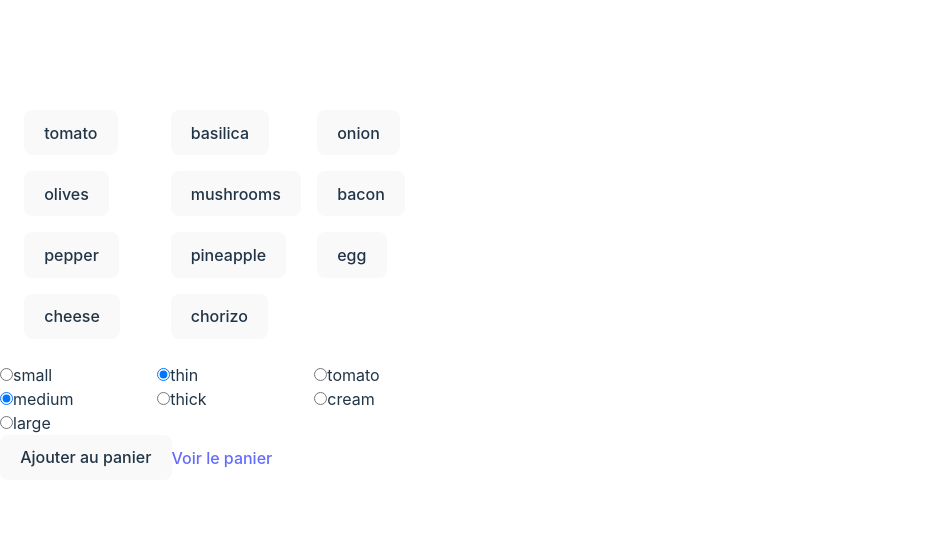
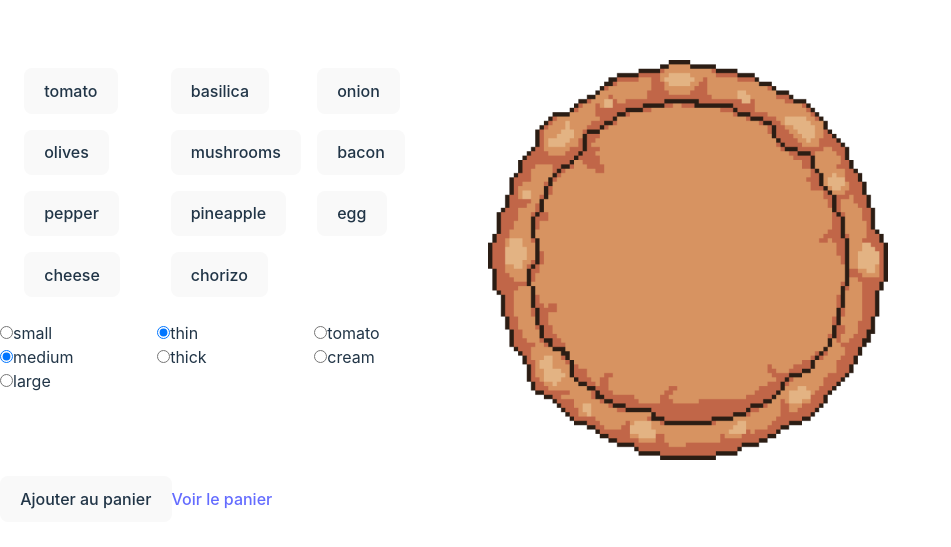
Before and after one commit to LedruRomane/pizza, a React (Vite) app: page / in a window 1280 px wide. Shown: the part 117-664 px from the top of the page, without its empty margins (0-951 px from the left). Built offline with nearby package versions, Linux system fonts and the light colour scheme; what i18n-js would draw is missing.

Commit message:
Started preview with img

```diff
--- a/src/models/type/type.ts
+++ b/src/models/type/type.ts
@@ -35,3 +35,16 @@ export enum Topping {
   CHEESE = 'cheese',
   CHORIZO = 'chorizo'
 }
+
+export const sortedToppings = [
+  Topping.TOMATO,
+  Topping.ONION,
+  Topping.MUSHROOMS,
+  Topping.CHORIZO,
+  Topping.CHEESE,
+  Topping.PEPPER,
+  Topping.EGG,
+  Topping.BACON,
+  Topping.BASILICA,
+  Topping.OLIVES,
+]
--- a/src/pages/CartPage.tsx
+++ b/src/pages/CartPage.tsx
@@ -26,7 +26,7 @@ function CartRow({
   remove
 }: CartRowProps) {
   return <>
-    {/*todo: image */}
+    {/*todo: images */}
     <span>{generateLabel(pizza)}</span>
     <button>Modifier</button>
     <button onClick={() => remove(pizza)}>Supprimer</button>
--- a/src/pages/ConfigurePage.tsx
+++ b/src/pages/ConfigurePage.tsx
@@ -6,7 +6,8 @@ import { Base, Dough, Size, Topping } from '../models/type/type';
 import { idGenerator } from '../utils/Id';
 import ToppingRow from '../components/ToppingRow';
 import RadioSelection from '../components/RadioSelection';
-
+import emptyBase from '../assets/images/empty.png';
+import { sortedToppings } from '../models/type/type';
 
 ConfigurePage.path = '/'
 export default function ConfigurePage() {
@@ -44,6 +45,8 @@ export default function ConfigurePage() {
   }
 
   return <div>
+    <div id="configure" className={"grid grid-cols-2"}>
+      <div id="parameters">
         <div id="topping" className={"m-4"}>
           <ul className={"grid grid-cols-3"}>
             {Object.values(Topping).map(topping => <li key={topping}>
@@ -84,7 +87,14 @@ export default function ConfigurePage() {
               />)}
           </div>
         </div>
-
+      </div>
+      <div id="preview" className={"m-4 relative w-[400px] h-[400px]"}>
+        <img src={emptyBase} className={"w-full h-full absolute"}/>
+        {sortedToppings.map(topping => toppings.includes(topping) &&
+          <img src={`src/assets/images/toppings/${topping}.svg`} className={"w-full h-full absolute"}/>
+          )}
+      </div>
+    </div>
     <button onClick={addToCart}>Ajouter au panier</button>
     <Link to={CartPage.path}>Voir le panier</Link>
   </div>
--- /dev/null
+++ b/src/pages/ModifyPage.tsx
@@ -0,0 +1,2 @@
+export {}
+/* todo: Page de modification de pizza */
--- a/src/routes.tsx
+++ b/src/routes.tsx
@@ -10,6 +10,5 @@ export default [
   {
     path: CartPage.path,
     element: <CartPage />,
-
-  }
+  },
 ];
```
Also changed, not shown: src/assets/images/empty.png (added), src/assets/images/toppings/bacon.svg (added). Lines whose indentation alone changed are shown as unchanged.
